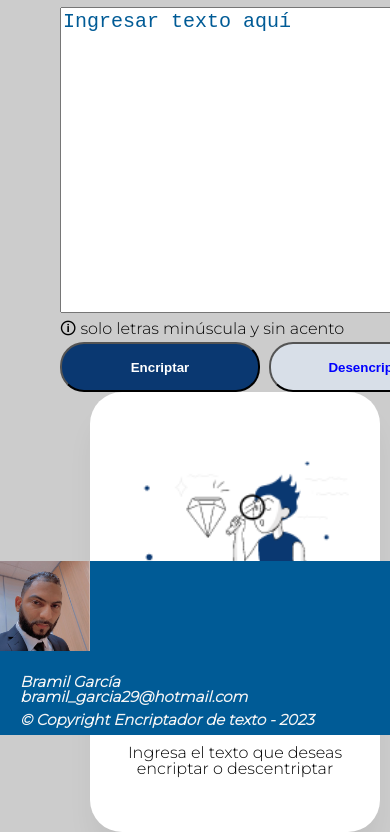
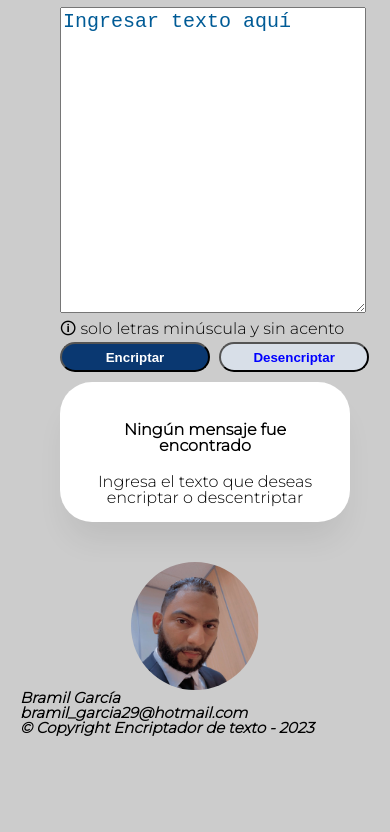
Before and after one commit to bramil29/AluraLatam, a plain HTML site: page index.html in a window 390 px wide. Shown: the part 109-941 px from the top of the page. After the commit the page ends 846 px from the top, so only its background shows below. Drawn offline with Linux system fonts and the light colour scheme.

Commit message:
done with responsive config

```diff
--- a/css/style.css
+++ b/css/style.css
@@ -33,7 +33,6 @@ body {
 }
 
 .input-msg-layout {
-
     width: 500px;
     display: inline-block;
     vertical-align: top;
@@ -193,6 +192,10 @@ footer img {
 
 }
 
+.copyright {
+    margin: 08px auto;
+}
+
 footer ul {
     padding: 20px 0 0 20px;
     display: inline-block;
@@ -202,3 +205,91 @@ footer ul {
     font-size: 15px;
     vertical-align: top;
 }
+
+
+/*** For Responsive View ****/
+
+@media screen and (max-width: 480px) {
+    .titulo {
+        margin: 10px auto;
+        font-weight: bold;
+        text-align: left;
+
+    }
+
+    .logo {
+        width: 50%;
+        position: absolute;
+        top: 0;
+        left: 20px;
+    }
+
+    .input-text {
+        width: 60%;
+        height: 300px;
+        font-size: 20px;
+        color: blue;
+    }
+
+    .encrypt-button {
+        width: 150px;
+        height: 30px;
+        border-radius: 24px;
+        background: #0A3871;
+        margin: 0 5px 0 0;
+        color: white;
+        font-weight: bold;
+    }
+
+    .decrypt-button {
+        width: 150px;
+        height: 30px;
+        border-radius: 24px;
+        background: #D8DFE8;
+        margin: 0 5px 0 0;
+        color: blue;
+        font-weight: bold;
+    }
+
+    .output-msg-layout {
+        padding: 20px;
+        width: 250px;
+        height: 100px;
+        /* border: solid black 1px; */
+        margin: 10px 0px;
+        background: #FFFFFF;
+        /* shadow */
+        box-shadow: 0px 24px 32px -8px rgba(0, 0, 0, 0.08);
+        border-radius: 32px;
+    }
+
+    .output-msg-layout li:nth-child(2) {
+
+        display: none;
+    }
+
+
+    footer {
+        background: #cccccc;
+    }
+
+    footer img {
+        display: block;
+        width: 128px;
+        height: 128px;
+        margin: 0px auto 0px;
+        border-radius: 65px;
+    }
+
+    .copyright {
+        margin: 0px auto;
+    }
+
+    footer ul {
+        display: block;
+        padding: 0px 0 0 20px;
+        color: black;
+    }
+
+
+}
--- a/index.html
+++ b/index.html
@@ -4,6 +4,7 @@
 
 <head>
     <meta charset="UTF-8">
+    <meta name="viewport" content="width=device-width, initial-scale=1.0">
     <title>Encriptador de texto - Alura Challenges ONE</title>
     <link rel="stylesheet" href="css/reset.css">
     <link rel="stylesheet" href="css/style.css">
@@ -177,7 +178,7 @@
                 <h3>bramil_garcia29@hotmail.com</h3>
             </li>
             <li>
-                <p style="margin: 08px auto;" class="copyright">&copy Copyright Encriptador de texto - 2023</p< /li>
+                <p class="copyright">&copy Copyright Encriptador de texto - 2023</p< /li>
         </ul>
     </footer>
 
```
